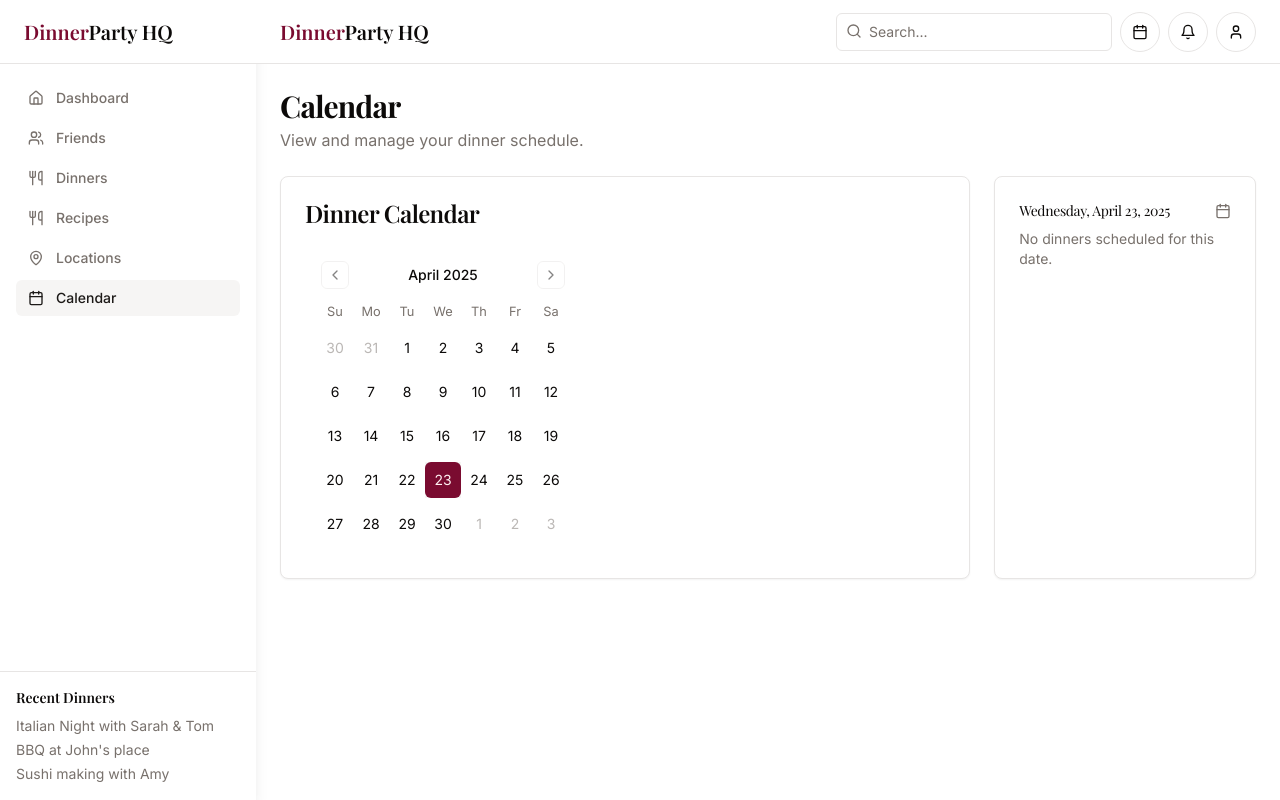
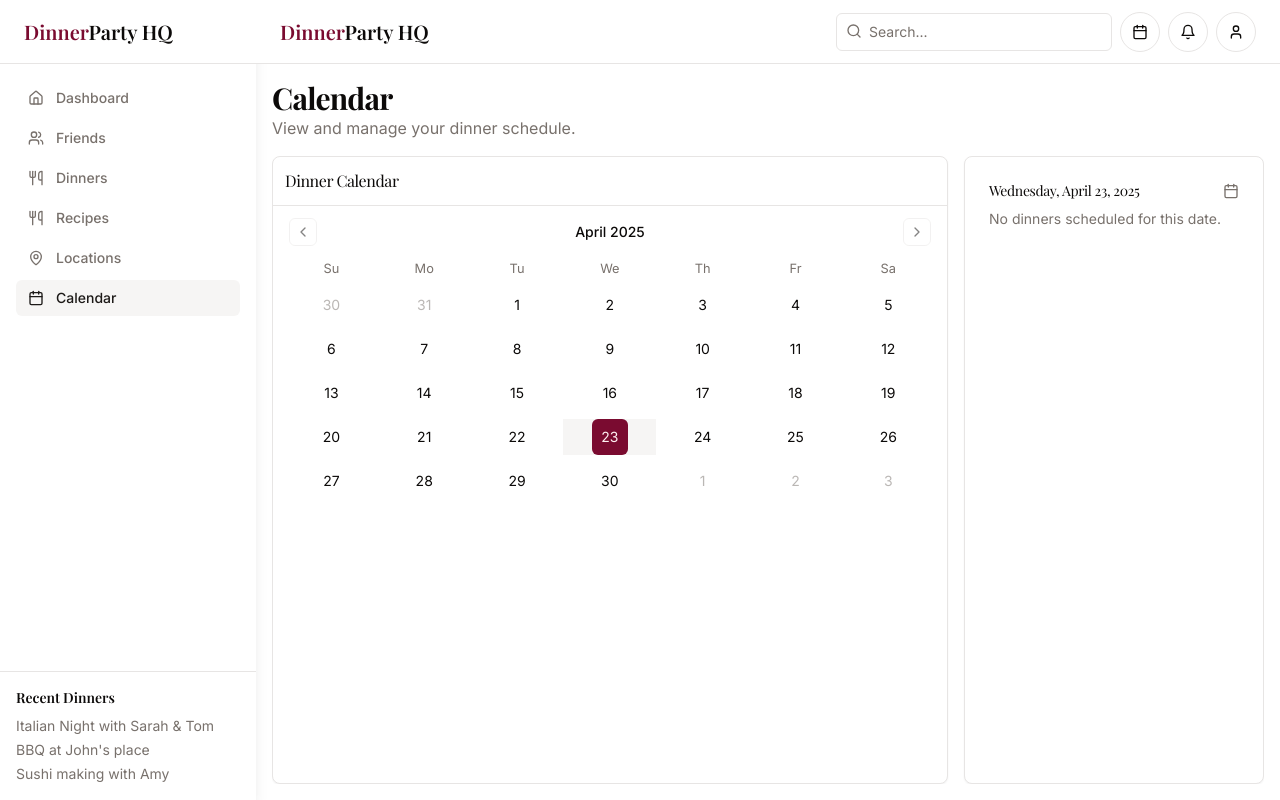
Before and after one commit to pimverbij/dinner-party-hq, a React (Vite) app: page /calendar in a window 1280 px wide. Built offline with nearby package versions, Linux system fonts and the light colour scheme; a web font is replaced by a local one.

Commit message:
Fix: Calendar component width
Adjust the calendar component to take up more width, similar to Google Calendar.

```diff
--- a/src/pages/Calendar.tsx
+++ b/src/pages/Calendar.tsx
@@ -28,31 +28,32 @@ const dinners = [
 const CalendarPage = () => {
   const [date, setDate] = React.useState<Date | undefined>(new Date());
 
-  // Find dinners for the selected date
   const selectedDayDinners = dinners.filter(dinner =>
     date && dinner.date.toDateString() === date.toDateString()
   );
 
   return (
-    <div className="p-6 space-y-6">
-      <div className="space-y-1">
-        <h1 className="font-serif text-3xl font-bold tracking-tight">Calendar</h1>
-        <p className="text-muted-foreground">
-          View and manage your dinner schedule.
-        </p>
+    <div className="h-[calc(100vh-4rem)] p-4 flex flex-col">
+      <div className="flex items-center justify-between mb-4">
+        <div>
+          <h1 className="font-serif text-3xl font-bold tracking-tight">Calendar</h1>
+          <p className="text-muted-foreground">
+            View and manage your dinner schedule.
+          </p>
+        </div>
       </div>
 
-      <div className="grid gap-6 md:grid-cols-7">
-        <Card className="md:col-span-5">
-          <CardHeader>
-            <CardTitle>Dinner Calendar</CardTitle>
+      <div className="flex-1 grid grid-cols-1 gap-4 lg:grid-cols-[1fr_300px] overflow-hidden">
+        <Card className="flex-1">
+          <CardHeader className="border-b p-3">
+            <CardTitle className="text-base font-medium">Dinner Calendar</CardTitle>
           </CardHeader>
-          <CardContent>
+          <CardContent className="p-0">
             <Calendar
               mode="single"
               selected={date}
               onSelect={setDate}
-              className="pointer-events-auto"
+              className="w-full rounded-none border-0"
               modifiers={{
                 dinner: dinners.map(dinner => dinner.date)
               }}
@@ -62,11 +63,18 @@ const CalendarPage = () => {
                   color: 'var(--primary)',
                 }
               }}
+              styles={{
+                months: { width: '100%' },
+                month: { width: '100%' },
+                table: { width: '100%' },
+                head_cell: { width: '14.28%' },
+                cell: { width: '14.28%' }
+              }}
             />
           </CardContent>
         </Card>
 
-        <Card className="md:col-span-2">
+        <Card>
           <CardHeader className="flex flex-row items-center justify-between space-y-0 pb-2">
             <CardTitle className="text-sm font-medium">
               {date ? date.toLocaleDateString('en-US', {
```
